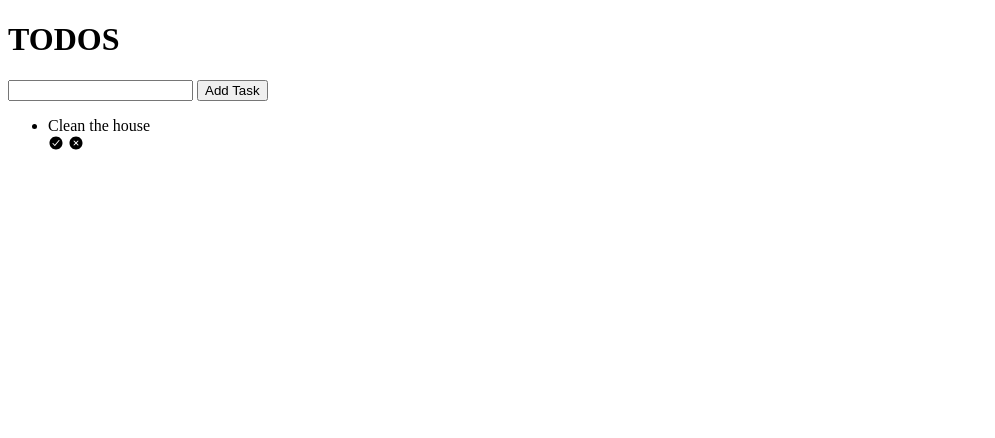
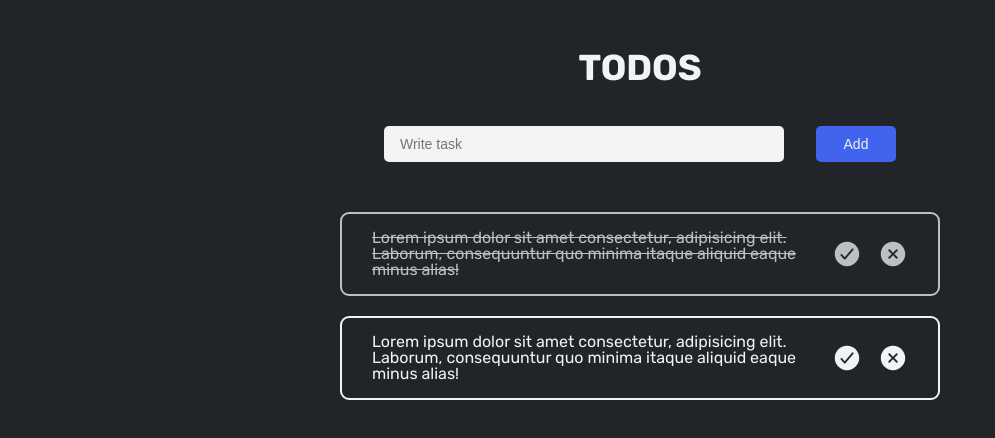
Before and after one commit to suyogpoudel/todo-list, a plain HTML site: page index.html in a window 1280 px wide. Shown: the whole page, without its empty margins (0-995 px from the left). Drawn offline with nearby package versions, Linux system fonts and the light colour scheme.

Commit message:
added necessary styles

```diff
--- a/index.html
+++ b/index.html
@@ -22,30 +22,48 @@
 </head>
 
 <body>
+  <div class="container">
     <h1 class="header">TODOS</h1>
     <form class="main-form">
       <input type="text"
              name="list-input"
              id="list-input"
-           class="input-box">
+             class="input-box"
+             placeholder="Write task">
 
       <input type="submit"
-           value="Add Task">
+             value="Add"
+             class="submit-btn">
     </form>
 
     <div class="todo-container">
       <ul class="todos">
-      <li class="todo">
-        Clean the house
+        <li class="todo done">
+          Lorem ipsum dolor sit amet consectetur, adipisicing elit. Laborum, consequuntur quo minima itaque aliquid
+          eaque minus alias!
 
           <div class="icons">
+            <ion-icon class="icon icon--done"
+                      name="checkmark-circle"></ion-icon>
             <ion-icon class="icon icon--remove"
+                      name="close-circle"></ion-icon>
+          </div>
+        </li>
+
+        <li class="todo">
+          Lorem ipsum dolor sit amet consectetur, adipisicing elit. Laborum, consequuntur quo minima itaque aliquid
+          eaque minus alias!
+
+          <div class="icons">
+            <ion-icon class="icon icon--done"
                       name="checkmark-circle"></ion-icon>
             <ion-icon class="icon icon--remove"
                       name="close-circle"></ion-icon>
           </div>
         </li>
       </ul>
+    </div>
+
   </div>
 
   <script type="module"
--- a/style.css
+++ b/style.css
@@ -0,0 +1,148 @@
+* {
+  margin: 0;
+  padding: 0;
+
+  box-sizing: border-box;
+}
+
+html {
+  font-size: 62.5%;
+}
+
+body {
+  font-family: "Rubik", sans-serif;
+
+  font-weight: 400;
+  line-height: 1;
+  background-color: #212529;
+}
+
+.container {
+  /* max-width: 100rem; */
+  margin: 3rem auto;
+
+  /* border: 2px solid black; */
+  background-color: inherit;
+  border-radius: 11px;
+
+  display: flex;
+  flex-direction: column;
+  /* align-items: center; */
+}
+
+.header {
+  font-size: 3.6rem;
+  font-weight: 700;
+
+  margin: 2rem auto;
+
+  color: #f1f3f5;
+}
+
+.main-form {
+  display: flex;
+
+  /* justify-content: space-between;
+   */
+
+  gap: 3.2rem;
+  align-items: center;
+
+  margin: 2rem auto;
+
+  margin-bottom: 3rem;
+}
+
+.input-box {
+  border: none;
+
+  border-radius: 5px;
+
+  background-color: #f1f3f5;
+
+  width: 40rem;
+
+  font-size: 1.4rem;
+  color: #343a40;
+
+  padding: 1rem 1.6rem;
+}
+
+.submit-btn {
+  border: none;
+  border-radius: 5px;
+  padding: 1rem 1.6rem;
+
+  font-size: 1.4rem;
+  font-weight: 500;
+  width: 8rem;
+
+  color: #f1f3f5;
+  background-color: #4263eb;
+
+  transition: all 300ms ease;
+}
+
+.submit-btn:hover {
+  filter: grayscale(0.5);
+}
+
+.todo-container {
+  margin: 2rem auto;
+}
+
+.todos {
+  list-style: none;
+
+  font-size: 1.6rem;
+
+  display: flex;
+
+  color: #f1f3f5;
+
+  justify-content: start;
+
+  flex-direction: column;
+
+  gap: 2rem;
+}
+
+.todo {
+  border: 2px solid #f1f3f5;
+  border-radius: 9px;
+
+  padding: 1.6rem 3rem;
+
+  display: flex;
+
+  align-items: center;
+
+  justify-content: space-between;
+
+  max-width: 60rem;
+}
+
+.todo.done {
+  text-decoration: line-through;
+  opacity: 0.75;
+}
+
+.icons {
+  display: flex;
+
+  font-size: 3rem;
+
+  gap: 1.6rem;
+}
+
+.icon {
+  transition: color 300ms;
+}
+
+.icon--remove:hover {
+  color: #f03e3e;
+}
+
+.icon--done:hover {
+  color: #4263eb;
+}
```
Lines whose indentation alone changed are shown as unchanged.
